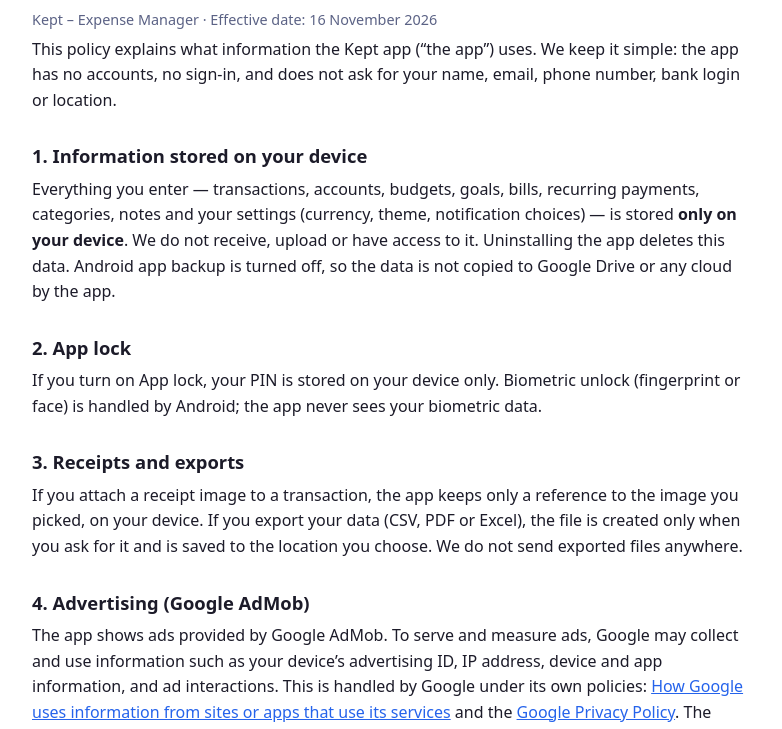
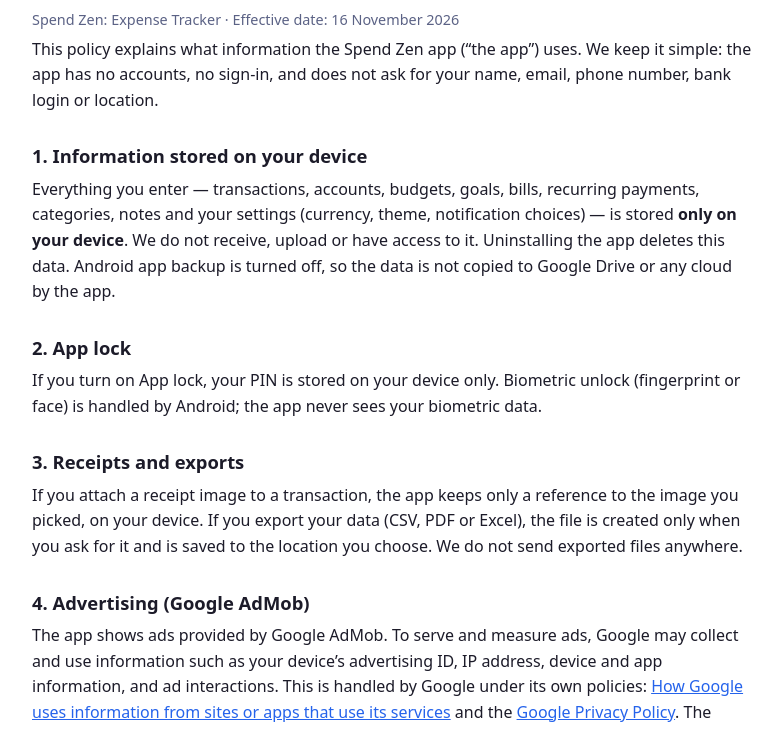
Before and after one commit to Manthanchauhan18/playstore, a plain HTML site: page spend-zen-privacy/index.html in a window 1280 px wide. Shown: the part 66-795 px from the top of the page, without its empty margins (248-1030 px from the left). Drawn offline with Linux system fonts and the light colour scheme.

Commit message:
Rename Kept privacy policy to Spend Zen: Expense Tracker

```diff
--- a/kept-privacy/index.html
+++ b/spend-zen-privacy/index.html
@@ -3,7 +3,7 @@
 <head>
 <meta charset="utf-8">
 <meta name="viewport" content="width=device-width, initial-scale=1">
-<title>Kept – Expense Manager – Privacy Policy</title>
+<title>Spend Zen: Expense Tracker – Privacy Policy</title>
 <style>
   body { font: 16px/1.6 system-ui, -apple-system, "Segoe UI", Roboto, sans-serif; color: #1c1b29; background: #fff; margin: 0; }
   main { max-width: 720px; margin: 0 auto; padding: 24px 18px 56px; }
@@ -17,9 +17,9 @@
 <body>
 <main>
   <h1>Privacy Policy</h1>
-  <p class="meta">Kept &ndash; Expense Manager &middot; Effective date: 16 November 2026</p>
+  <p class="meta">Spend Zen: Expense Tracker &middot; Effective date: 16 November 2026</p>
 
-  <p>This policy explains what information the Kept app (&ldquo;the app&rdquo;) uses. We keep it simple: the app has no accounts, no sign-in, and does not ask for your name, email, phone number, bank login or location.</p>
+  <p>This policy explains what information the Spend Zen app (&ldquo;the app&rdquo;) uses. We keep it simple: the app has no accounts, no sign-in, and does not ask for your name, email, phone number, bank login or location.</p>
 
   <h2>1. Information stored on your device</h2>
   <p>Everything you enter &mdash; transactions, accounts, budgets, goals, bills, recurring payments, categories, notes and your settings (currency, theme, notification choices) &mdash; is stored <strong>only on your device</strong>. We do not receive, upload or have access to it. Uninstalling the app deletes this data. Android app backup is turned off, so the data is not copied to Google Drive or any cloud by the app.</p>
```
